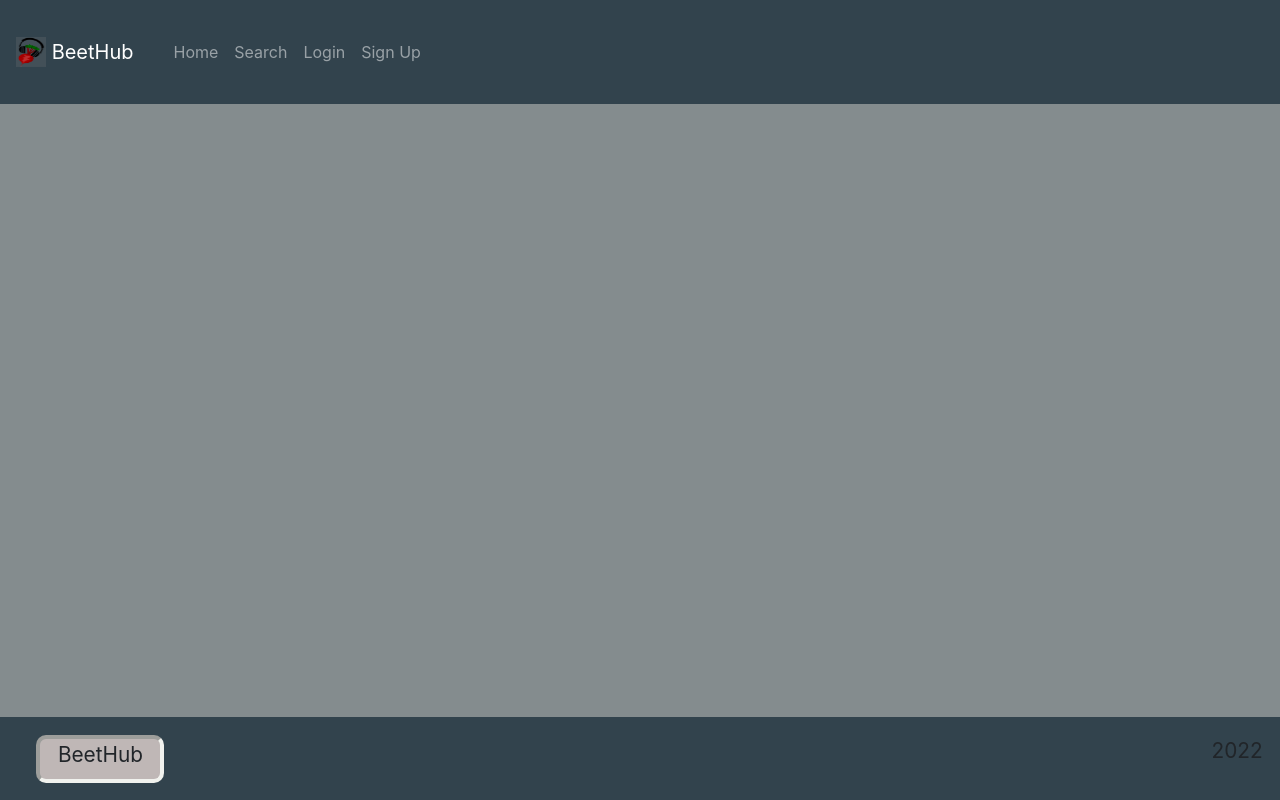
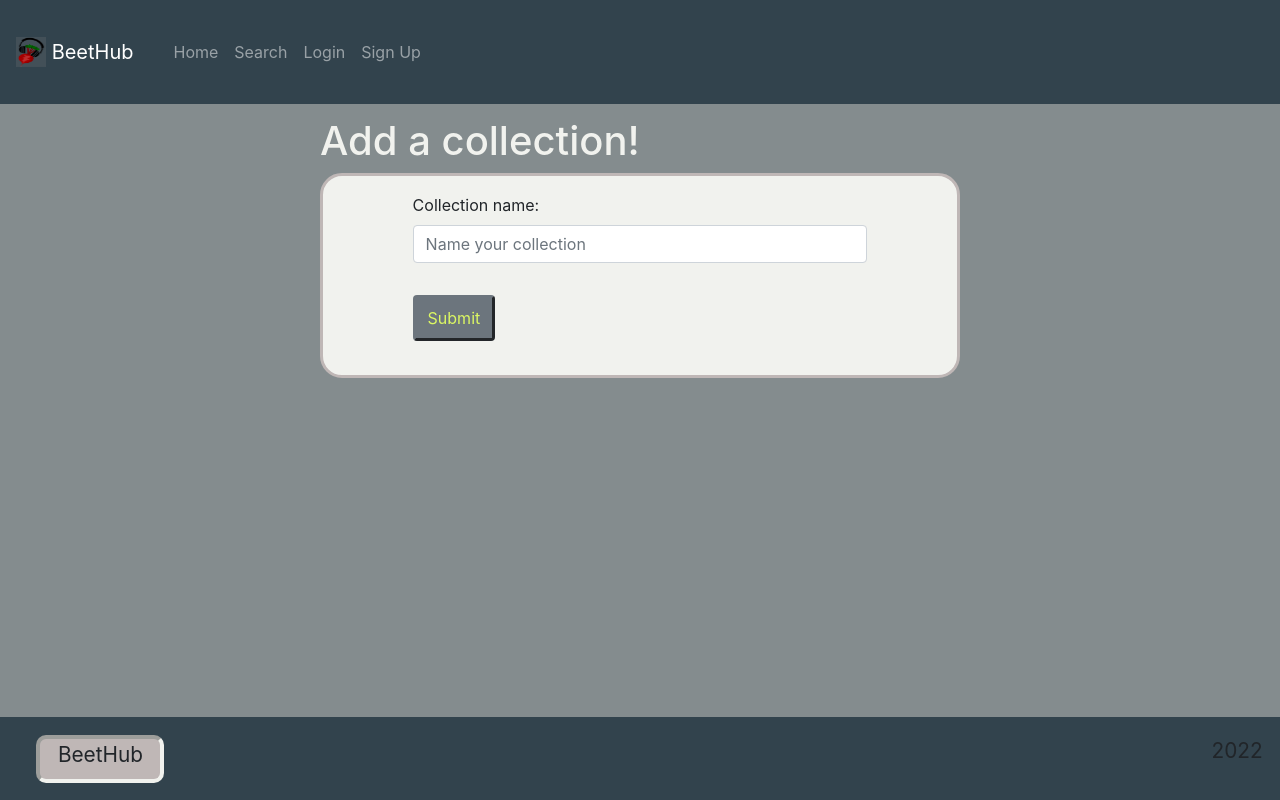
Before and after one commit to heatherviolet/beat-hub, a React (Create React App) app in the folder client/: page /addcollection in a window 1280 px wide. Built offline with nearby package versions, Linux system fonts and the light colour scheme.

Commit message:
collections can be added from the front end!

```diff
--- a/client/src/components/CollPrev.js
+++ b/client/src/components/CollPrev.js
@@ -2,11 +2,9 @@ import React from 'react'
 
 import empty from '../assets/images/addtoempty.png'
 
-import { useQuery, useMutation } from '@apollo/client';
+import { useMutation } from '@apollo/client';
 
 import { ADD_ALBUM, ADD_TO_COLLECTION } from '../utils/mutations';
-
-import { FIND_ALBUM } from '../utils/queries';
 
 export default function CollPrev({ collection, _id }) {
     const [addToCollection, { collError }] = useMutation(ADD_TO_COLLECTION);
--- a/client/src/pages/AddCollection.js
+++ b/client/src/pages/AddCollection.js
@@ -1,7 +1,54 @@
-import React from 'react'
+import React, { useState } from 'react'
+
+import { Form, Button } from "react-bootstrap";
+
+import { CREATE_COLLECTION } from '../utils/mutations';
+
+import { useMutation } from '@apollo/client';
+
+import { Redirect, Link } from 'react-router-dom';
 
 export default function AddCollection() {
+    const [nameInput, setNameInput] = useState("");
+    const [success, setSuccess] = useState(false);
+
+    const [createCollection, { createErr }] = useMutation(CREATE_COLLECTION);
+
+    const handleFormSubmit = async (event) => {
+        event.preventDefault();
+
+        if (nameInput) {
+            await createCollection({
+                variables: { name: nameInput }
+            }).then(setSuccess(true));
+        }
+      };
+
     return (
-        <div></div>
+        <div className="mx-auto">
+            <h1>Add a collection!</h1>
+            <Form className="form" onSubmit={handleFormSubmit}>
+                <Form.Group className="searchForm mb-3">
+                    <Form.Label>Collection name:</Form.Label>
+                    <Form.Control
+                        type="text"
+                        placeholder="Name your collection"
+                        onChange={(e) => setNameInput(e.target.value)}
+                    />
+                    {success ? (
+                        <p>Collection added!</p>
+                    ) : (
+                        <p></p>
+                    )}
+                    <Button
+                        variant="secondary"
+                        type="submit"
+                        className="button py-2 my-3"
+                    >
+                        Submit
+                    </Button>
+                </Form.Group>
+            </Form>
+        </div>
     );
 }
--- a/client/src/pages/AddTo.js
+++ b/client/src/pages/AddTo.js
@@ -8,8 +8,6 @@ import { useQuery } from '@apollo/client';
 import { QUERY_ME, FIND_ALBUM } from '../utils/queries';
 
 import { Redirect, useParams } from 'react-router-dom';
-
-import { Button } from "react-bootstrap";
 
 import { Link } from 'react-router-dom';
 
@@ -47,7 +45,7 @@ export default function AddTo() {
                 )) : (
                     <>
                         <div style={{display: 'block'}}>
-                            <Link to='/addcollection'>
+                            <Link to={`/addcol/${albumId}`}>
                                 <h2>Add your first collection!</h2>
                             </Link>
                         </div>
--- a/client/src/utils/mutations.js
+++ b/client/src/utils/mutations.js
@@ -51,6 +51,18 @@ import { gql } from '@apollo/client';
     }
  `;
 
+ export const CREATE_COLLECTION = gql`
+    mutation createCollection($name: String) {
+        createCollection(name: $name) {
+            name
+            albumCollection {
+                _id
+                name
+            }
+        }
+    }
+ `;
+
  export const ADD_TO_COLLECTION = gql`
     mutation addToCollection($collId: ID, $albumId: ID) {
         addToCollection(collId: $collId, albumId: $albumId) {
```
